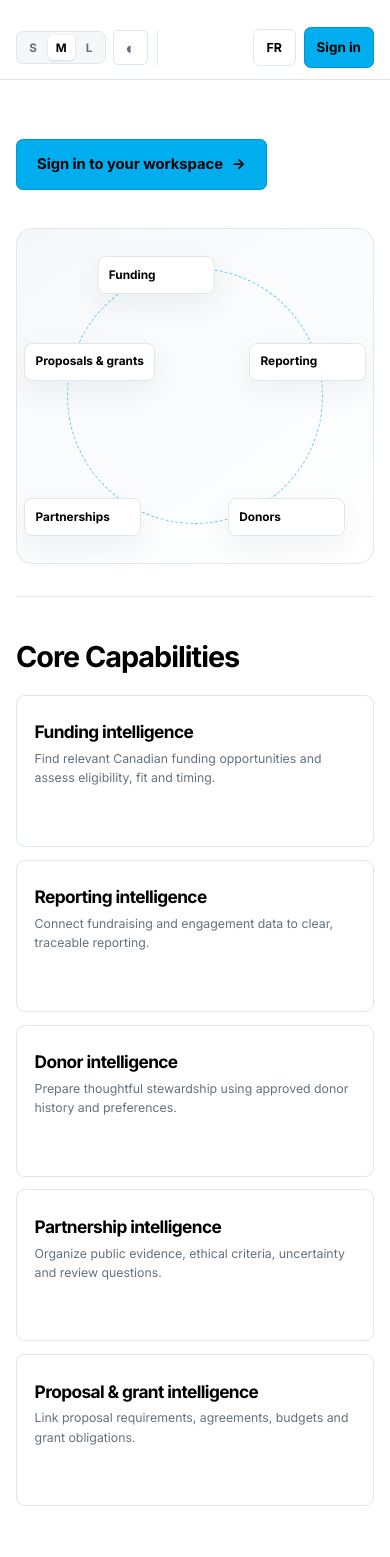
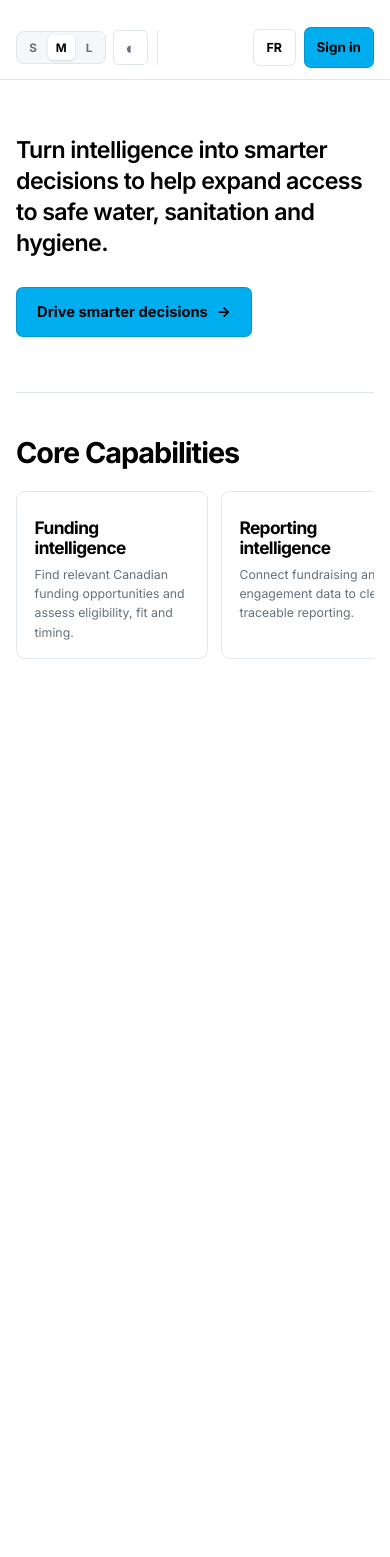
Before and after one commit to edimaudo/wai, a FastAPI app: page / in a window 390 px wide. After the commit the page ends 659 px from the top, so only its background shows below. Run offline with FastAPI, Linux system fonts and the light colour scheme.

Commit message:
Add files via upload

```diff
--- a/app/i18n.py
+++ b/app/i18n.py
@@ -23,7 +23,8 @@ EN = {
     "not_configured": "",
     "landing_headline": "",
     "landing_subhead": "",
-    "landing_cta": "Sign in to your workspace", "pillars_heading": "Core Capabilities",
+    "landing_message": "Turn intelligence into smarter decisions to help expand access to safe water, sanitation and hygiene.",
+    "landing_cta": "Drive smarter decisions", "pillars_heading": "Core Capabilities",
     "footer_note": "",
     "landing_eyebrow": "WATERAID CANADA · DECISION INTELLIGENCE",
     "pillar_funding": "Find relevant Canadian funding opportunities and assess eligibility, fit and timing.",
@@ -136,7 +137,8 @@ FR = {
     "not_configured": "",
     "landing_headline": "",
     "landing_subhead": "",
-    "landing_cta": "Accéder à votre espace", "pillars_heading": "Capacités principales",
+    "landing_message": "Transformez l’intelligence en décisions plus éclairées pour élargir l’accès à l’eau potable, à l’assainissement et à l’hygiène.",
+    "landing_cta": "Favorisez de meilleures décisions", "pillars_heading": "Capacités principales",
     "footer_note": "",
     "landing_eyebrow": "WATERAID CANADA · INTELLIGENCE DÉCISIONNELLE",
     "pillar_funding": "Repérer les possibilités de financement canadiennes et évaluer l’admissibilité, l’adéquation et les échéances.",
--- a/app/static/css/app.css
+++ b/app/static/css/app.css
@@ -235,11 +235,10 @@ code { padding: .12rem .35rem; border-radius: .3rem; background: var(--surface-s
 .alert-warning { background: var(--warning-bg); color: var(--warning); }
 .alert-info { background: var(--info-bg); color: var(--info); }
 
-.landing-hero { display: grid; min-height: 28rem; grid-template-columns: .6fr 1fr; align-items: center; gap: 2rem; padding: 3rem 0 2rem; }
-.landing-hero-compact .landing-copy { display: flex; align-items: center; min-height: 12rem; }
-.landing-copy { max-width: 40rem; padding: 1.2rem 0; }
-.landing-copy h1 { max-width: 38rem; margin-bottom: 1.1rem; font-size: clamp(2.6rem, 5vw, 4.3rem); letter-spacing: -.065em; line-height: 1.02; }
-.landing-subhead { max-width: 36rem; margin-bottom: 1.5rem; color: var(--muted); font-size: 1.04rem; line-height: 1.7; }
+.landing-hero { display: block; min-height: 0; padding: 4rem 0 3.2rem; }
+.landing-hero-compact .landing-copy { display: block; min-height: 0; }
+.landing-copy { max-width: 60rem; padding: 1.2rem 0; }
+.landing-subhead { max-width: 56rem; margin: 0 0 1.7rem; color: var(--ink); font-size: clamp(1.45rem, 2.5vw, 2.15rem); font-weight: 550; line-height: 1.35; letter-spacing: -.025em; }
 .landing-visual { position: relative; display: grid; min-height: 28rem; place-items: center; overflow: hidden; border: 1px solid var(--border); border-radius: 1rem; background: linear-gradient(145deg, var(--surface-soft), var(--surface)); }
 .visual-ring { position: absolute; width: 20rem; height: 20rem; border: 1px dashed color-mix(in srgb, var(--wateraid-blue) 55%, var(--border)); border-radius: 50%; }
 .visual-core { position: relative; z-index: 2; display: flex; width: 11rem; height: 11rem; flex-direction: column; align-items: center; justify-content: center; border: 1px solid var(--border-strong); border-radius: 50%; background: var(--surface); box-shadow: var(--shadow); text-align: center; }
@@ -255,8 +254,8 @@ code { padding: .12rem .35rem; border-radius: .3rem; background: var(--surface-s
 .landing-pillars { padding: 2.7rem 0 3.2rem; border-top: 1px solid var(--border); }
 .section-heading { margin-bottom: 1.3rem; }
 .section-heading h2 { font-size: 1.8rem; }
-.pillar-grid { display: grid; grid-template-columns: repeat(3, minmax(0, 1fr)); gap: .8rem; }
-.pillar-card { min-height: 9.5rem; padding: 1rem 1.1rem; border: 1px solid var(--border); border-radius: .55rem; background: var(--surface); }
+.pillar-grid { display: grid; grid-template-columns: repeat(5, minmax(12rem, 1fr)); gap: .8rem; overflow-x: auto; padding-bottom: .4rem; scroll-snap-type: x proximity; }
+.pillar-card { min-width: 0; min-height: 9.5rem; padding: 1rem 1.1rem; border: 1px solid var(--border); border-radius: .55rem; background: var(--surface); scroll-snap-align: start; }
 .pillar-card h3 { margin: .65rem 0 .4rem; }
 .pillar-card p { margin-bottom: 0; color: var(--muted); font-size: .77rem; }
 
@@ -277,7 +276,6 @@ code { padding: .12rem .35rem; border-radius: .3rem; background: var(--surface-s
   .metric-grid { grid-template-columns: repeat(2, minmax(0, 1fr)); }
   .module-grid { grid-template-columns: repeat(2, minmax(0, 1fr)); }
   .dashboard-bottom-grid { grid-template-columns: 1fr; }
-  .landing-hero { gap: 1.2rem; }
 }
 @media (max-width: 820px) {
   .sidebar { width: 4.5rem; padding: 1rem .5rem; }
@@ -291,8 +289,7 @@ code { padding: .12rem .35rem; border-radius: .3rem; background: var(--surface-s
   .topbar { padding-inline: 1.2rem; }
   .page-content { padding: 1.5rem 1.2rem 2.4rem; }
 
-  .landing-hero { grid-template-columns: 1fr; padding-top: 2.5rem; }
-  .landing-visual { min-height: 25rem; }
+  .landing-hero { padding-top: 2.5rem; }
   .login-layout { grid-template-columns: 1fr; gap: 1.5rem; max-width: 36rem; }
   .module-overview-grid, .split-admin-layout { grid-template-columns: 1fr; }
 }
@@ -305,7 +302,7 @@ code { padding: .12rem .35rem; border-radius: .3rem; background: var(--surface-s
   .public-preference-tools { padding-right: .85rem; }
   .topbar { flex-wrap: wrap; padding-inline: 1rem; }
   .topbar-actions { flex-wrap: wrap; justify-content: flex-end; gap: .65rem; }
-  .landing-hero { grid-template-columns: 1fr; min-height: 0; }
+  .landing-hero { padding-top: 2.2rem; padding-bottom: 2.2rem; }
   .landing-hero-compact .landing-copy { min-height: 0; }
   .public-preference-tools { gap: .45rem; padding-right: .6rem; }
   .public-access-tools { gap: .5rem; }
@@ -314,16 +311,6 @@ code { padding: .12rem .35rem; border-radius: .3rem; background: var(--surface-s
   .public-size-group .size-button { min-width: 1.7rem; }
   .public-sign-in { min-width: auto; padding-inline: .75rem; }
   .landing-copy h1 { font-size: 2.65rem; }
-  .landing-visual { min-height: 21rem; }
-  .visual-ring { width: 16rem; height: 16rem; }
-  .visual-core { width: 9rem; height: 9rem; }
-  .visual-node { min-width: 7.3rem; padding: .55rem .65rem; }
-  .node-funding { top: 8%; }
-  .node-reporting { right: 2%; }
-  .node-donors { right: 8%; bottom: 8%; }
-  .node-partnerships { bottom: 8%; left: 2%; }
-  .node-grants { left: 2%; }
-  .pillar-grid { grid-template-columns: 1fr; }
   .page-heading-row { flex-direction: column; }
   .metric-grid, .metric-grid-3, .module-grid, .admin-card-grid { grid-template-columns: 1fr; }
   .module-feature-list { grid-template-columns: 1fr; }
--- a/app/templates/auth/login.html
+++ b/app/templates/auth/login.html
@@ -11,7 +11,7 @@
       <input type="hidden" name="csrf_token" value="{{ csrf_token }}">
       <div class="form-field"><label for="email">{{ t('email') }}</label><input id="email" name="email" type="email" autocomplete="username" required maxlength="254" placeholder="name@organization.ca"></div>
       <div class="form-field"><label for="password">{{ t('password') }}</label><input id="password" name="password" type="password" autocomplete="current-password" required></div>
-      <button class="button button-primary button-full" type="submit" {% if not supabase_configured %}disabled{% endif %}>{{ t('sign_in') }}</button>
+      <button class="button button-primary button-full" type="submit">{{ t('sign_in') }}</button>
     </form>
   </div>
 </section>
--- a/app/templates/landing.html
+++ b/app/templates/landing.html
@@ -3,15 +3,8 @@
 {% block content %}
 <section class="landing-hero landing-hero-compact">
   <div class="landing-copy">
+    <p class="landing-subhead">{{ t('landing_message') }}</p>
     <a class="button button-primary button-large" href="/login">{{ t('landing_cta') }} <span aria-hidden="true">→</span></a>
-  </div>
-  <div class="landing-visual" aria-label="{{ t('pillars_heading') }}">
-    <div class="visual-node node-funding"><strong>{{ t("funding_label") }}</strong></div>
-    <div class="visual-node node-reporting"><strong>{{ t("reporting_label") }}</strong></div>
-    <div class="visual-node node-donors"><strong>{{ t("donors_label") }}</strong></div>
-    <div class="visual-node node-partnerships"><strong>{{ t("partnerships_label") }}</strong></div>
-    <div class="visual-node node-grants"><strong>{{ t("grants_label") }}</strong></div>
-    <div class="visual-ring" aria-hidden="true"></div>
   </div>
 </section>
 <section class="landing-pillars">
```
